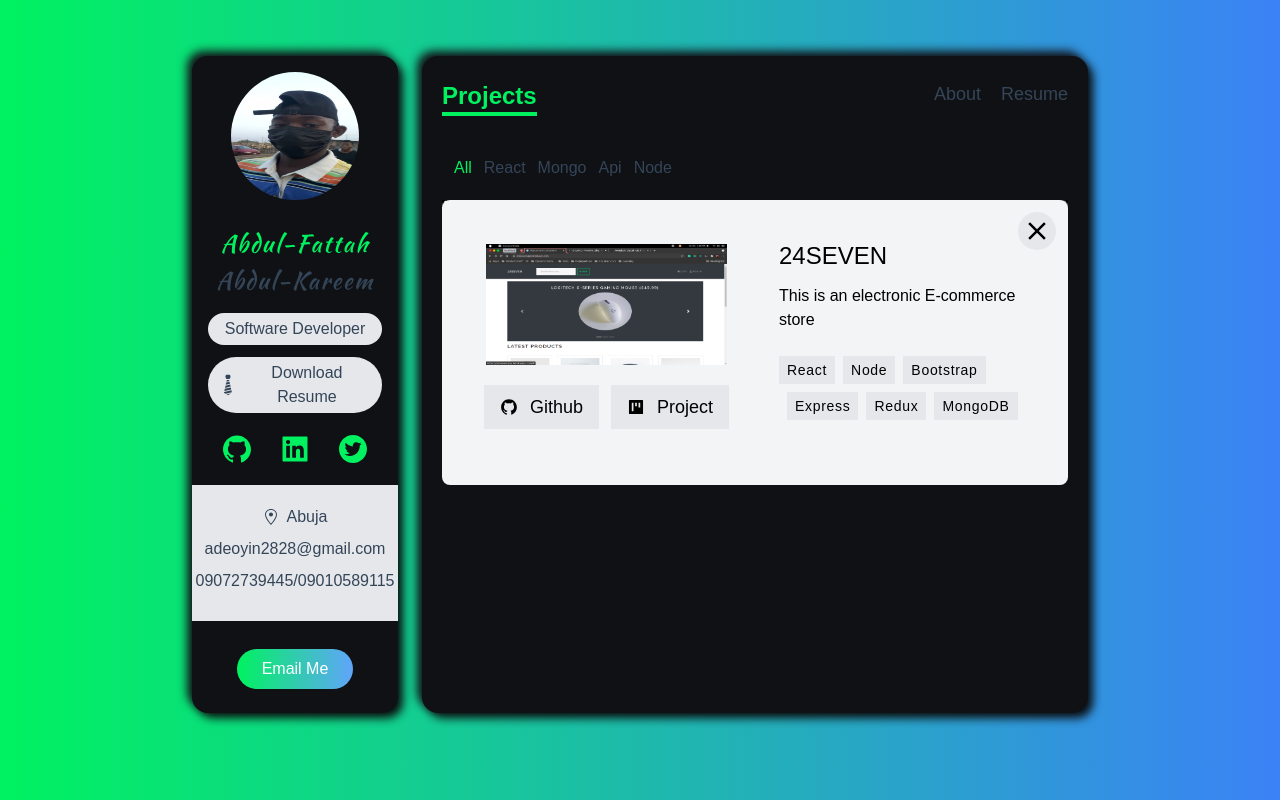
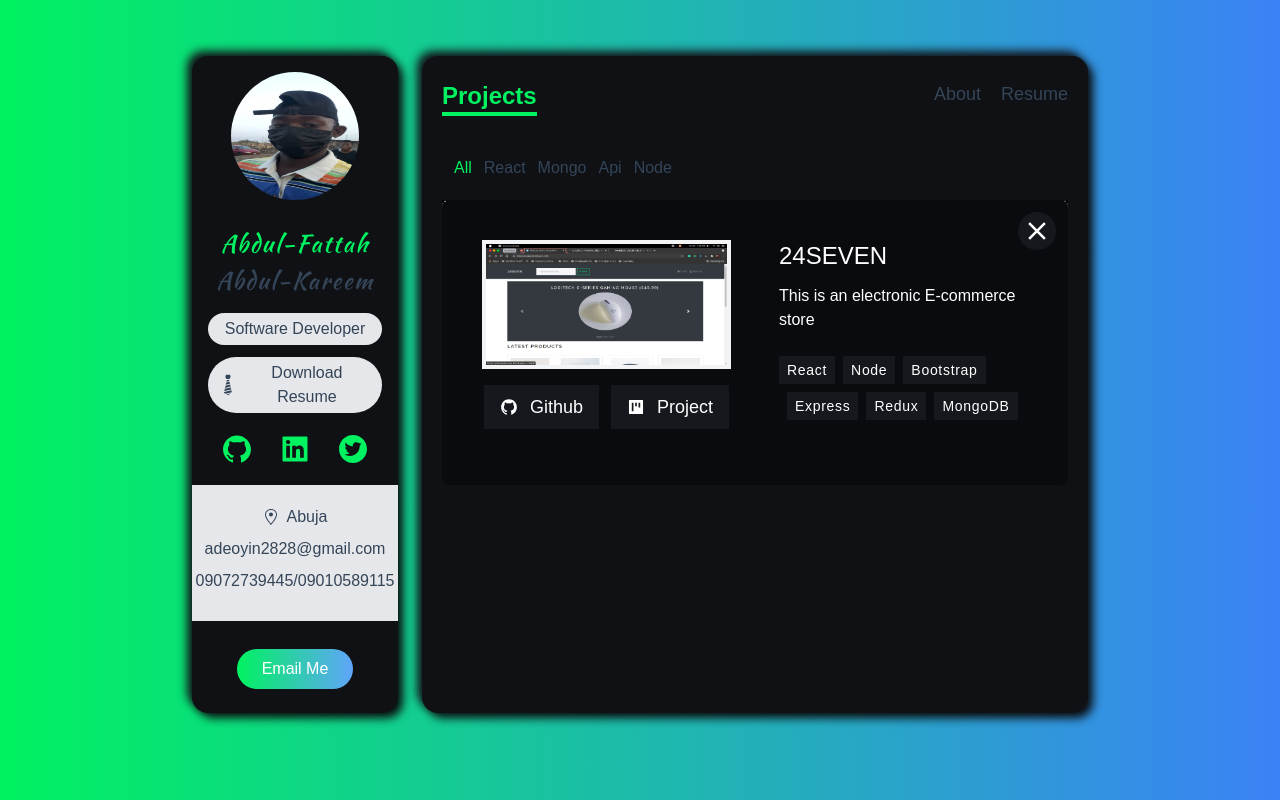
Before and after one commit to AwaabSingh/Portfolio, a Next.js app: page /projects in a window 1280 px wide. Both pictures are taken after a click on the picture 541 px from the left and 249 px from the top of the page. Built offline with nearby package versions, Linux system fonts and the light colour scheme.

Commit message:
Update ProjectCard.tsx

```diff
--- a/components/ProjectCard.tsx
+++ b/components/ProjectCard.tsx
@@ -37,7 +37,7 @@ setShowDetail: (id:null|number) => void
             <p className="my-2 text-center">{name}</p>
 
             {showDetail === id && (
-        <motion.div variants={stagger} initial="initial" animate="animate" className="absolute top-0 left-0 z-10 grid w-full h-auto p-2 text-black bg-gray-100 rounded-lg md:p-10 md:grid-cols-2 gap-x-12 dark:text-white dark:bg-dark-100">
+        <motion.div variants={stagger} initial="initial" animate="animate" className="absolute top-0 left-0 z-10 grid w-full h-auto p-2 text-black rounded-lg md:p-10 md:grid-cols-2 gap-x-12 text-white bg-dark-100">
           <div>
             {/* <img src={image_path} alt={name} /> */}
                 <motion.div variants={fadeInUp} className='border-4 border-gray-100'>
@@ -53,13 +53,13 @@ setShowDetail: (id:null|number) => void
             <motion.div className="flex justify-center my-4 space-x-3">
               <a
                 href={github_url}
-                className="flex items-center px-4 py-2 space-x-3 text-lg bg-gray-200 dark:bg-dark-200"
+                className="flex items-center px-4 py-2 space-x-3 text-lg bg-dark-200"
               >
                 <AiFillGithub /> <span>Github</span>
               </a>
               <a
                 href={deployed_url}
-                className="flex items-center px-4 py-2 space-x-3 text-lg bg-gray-200 dark:bg-dark-200"
+                className="flex items-center px-4 py-2 space-x-3 text-lg bg-dark-200"
               >
                 <AiFillProject /> <span>Project</span>
               </a>
@@ -74,7 +74,7 @@ setShowDetail: (id:null|number) => void
               {key_techs.map((tech) => (
                 <span
                   key={tech}
-                  className="px-2 py-1 my-1 bg-gray-200 dark:bg-dark-200 rounde-sm"
+                  className="px-2 py-1 my-1 bg-dark-200 rounde-sm"
                 >
                   {tech}
                 </span>
@@ -84,7 +84,7 @@ setShowDetail: (id:null|number) => void
 
           <button
             onClick={() => setShowDetail(null)}
-            className="absolute p-1 bg-gray-200 rounded-full top-3 right-3 focus:outline-none dark:bg-dark-200"
+            className="absolute p-1  rounded-full top-3 right-3 focus:outline-none bg-dark-200"
           >
             <MdClose size={30} />
           </button>
```
